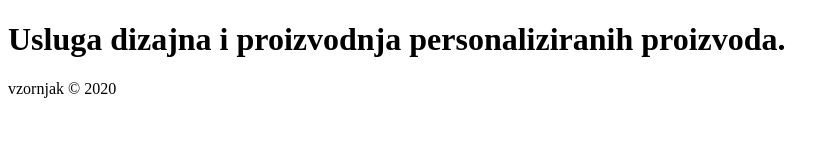
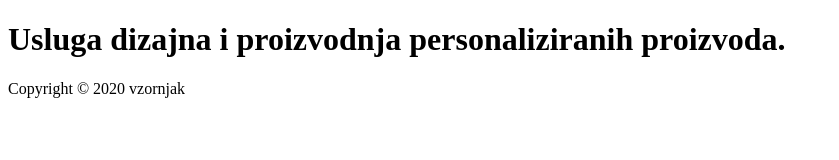
Before and after one commit to vzornjak/presSWIFT-test, a plain HTML site: page index.html in a window 1280 px wide. Shown: the whole page, without its empty margins (0-839 px from the left). Drawn offline with Linux system fonts and the light colour scheme.

Commit message:
Update index.html

```diff
--- a/index.html
+++ b/index.html
@@ -6,6 +6,6 @@
   </head>
   <body>
     <h1>Usluga dizajna i proizvodnja personaliziranih proizvoda.</h1>
-    <p>vzornjak © 2020</p>
+    <p>Copyright © 2020 vzornjak</p>
   </body>
 </html>
```
